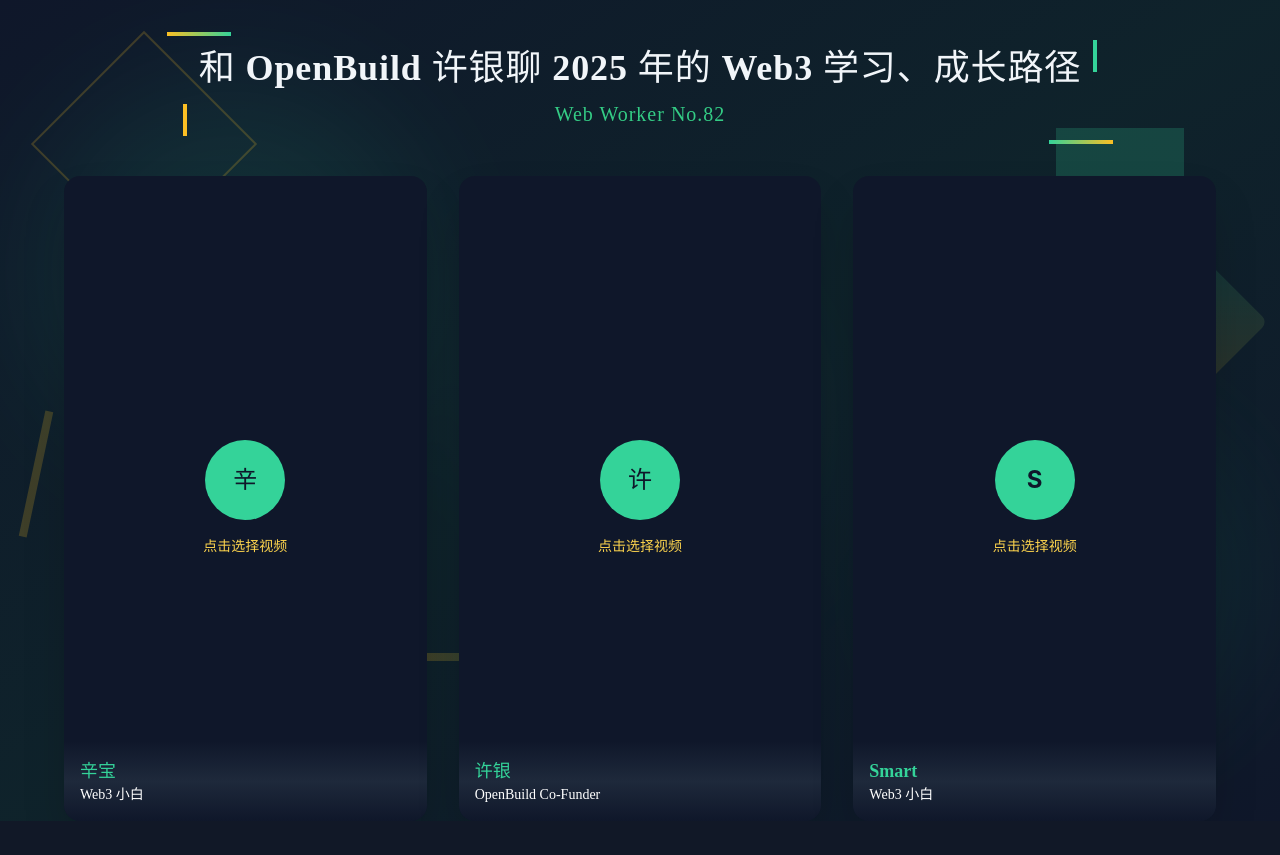
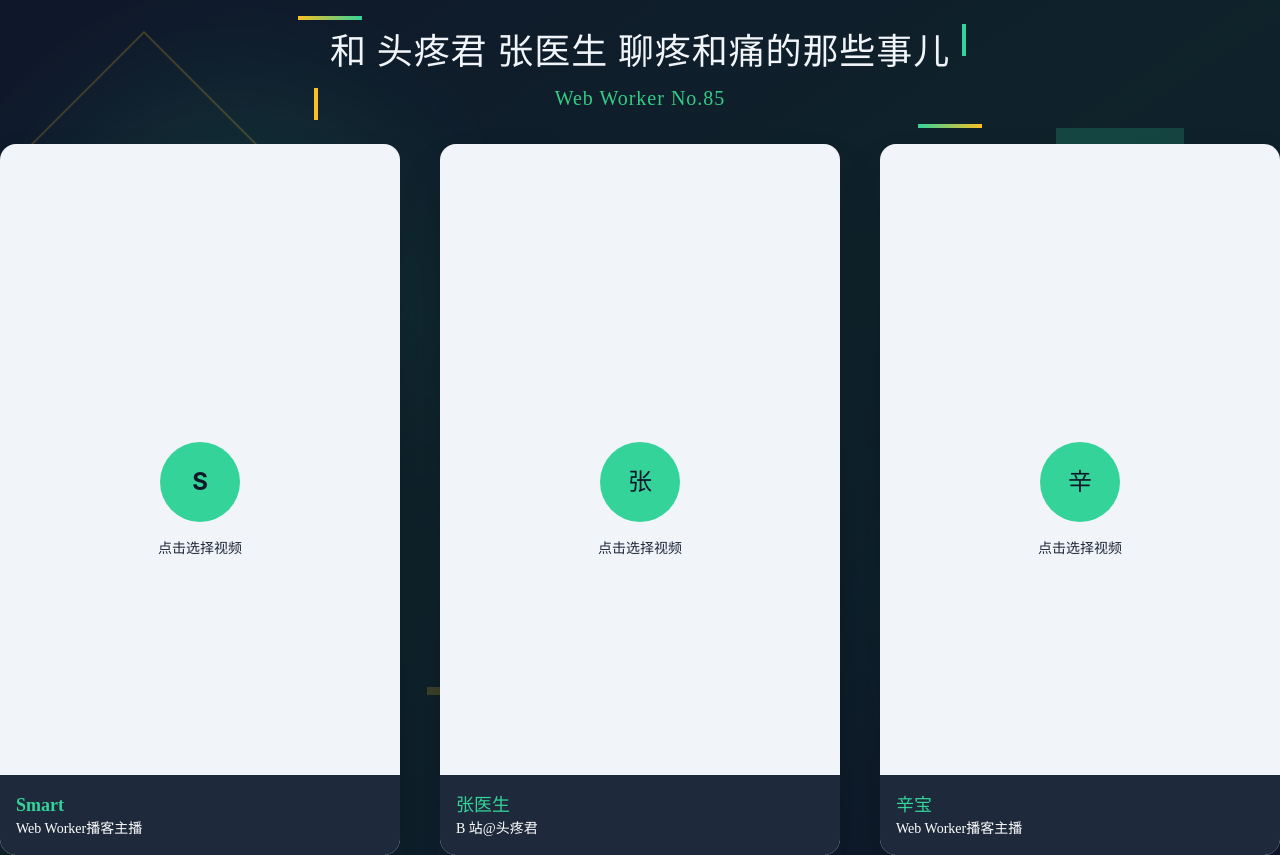
Before and after one commit to Otto-J/podcast_template, a React (Vite) app: page / in a window 1280 px wide. Before the commit the page ends 821 px from the top, so only its background shows below. Built offline with nearby package versions, Linux system fonts and the light colour scheme; a web font is replaced by a local one.

Commit message:
feat: 更新播客信息和优化模板样式
- 更新播客标题和节目名称
- 修改嘉宾信息及描述
- 调整视频展示区域的样式和间距
- 优化输入框的可访问性，添加aria-label属性
- 移除不必要的插件配置

```diff
--- a/public/data.json
+++ b/public/data.json
@@ -1,26 +1,26 @@
 {
   "podcastInfo": {
-    "title": "和 OpenBuild 许银聊 2025 年的 Web3 学习、成长路径",
-    "showName": "Web Worker No.82"
+    "title": "和 头疼君 张医生 聊疼和痛的那些事儿",
+    "showName": "Web Worker No.85"
   },
   "guests": [
+    {
+      "id": "smart",
+      "name": "Smart",
+      "role": "主播",
+      "description": "Web Worker播客主播"
+    },
+    {
+      "id": "xuyin",
+      "name": "张医生",
+      "role": "嘉宾",
+      "description": "B 站@头疼君"
+    },
     {
       "id": "xinbao",
       "name": "辛宝",
       "role": "主播",
-      "description": "Web3 小白"
-    },
-    {
-      "id": "xuyin",
-      "name": "许银",
-      "role": "嘉宾",
-      "description": "OpenBuild Co-Funder"
-    },
-    {
-      "id": "smart",
-      "name": "Smart",
-      "role": "主播",
-      "description": "Web3 小白"
+      "description": "Web Worker播客主播"
     }
   ]
 }
--- a/src/components/PodcastTemplate.tsx
+++ b/src/components/PodcastTemplate.tsx
@@ -15,7 +15,6 @@ interface VideoState {
 const PodcastTemplate: React.FC<PodcastTemplateProps> = ({ data }) => {
   const [pageData, setPageData] = useState<PageData>(data || initialData);
   const [isLoading, setIsLoading] = useState(!data);
-  const { podcastInfo, guests } = pageData;
 
   // 加载数据
   useEffect(() => {
@@ -190,7 +189,7 @@ const PodcastTemplate: React.FC<PodcastTemplateProps> = ({ data }) => {
       </div>
 
       {/* 现代艺术风格标题区域 */}
-      <div className="relative z-10 text-center py-12">
+      <div className="relative z-10 text-center py-8">
         <div className="relative inline-block">
           {/* 装饰性线条框架 */}
           <div className="absolute -top-4 -left-8 w-16 h-1 bg-gradient-to-r from-amber-400 to-emerald-400"></div>
@@ -206,7 +205,7 @@ const PodcastTemplate: React.FC<PodcastTemplateProps> = ({ data }) => {
       </div>
 
       {/* 视频展示区域 - 三列布局 */}
-      <div className="grid grid-cols-3 gap-8 max-w-6xl mx-auto relative z-10">
+      <div className="grid grid-cols-3 gap-10 max-w-[1550px] mx-auto relative z-10">
         {pageData.guests.map((guest, index) => (
           <div key={guest.id} className="relative group">
             {/* 隐藏的文件输入 */}
@@ -216,10 +215,11 @@ const PodcastTemplate: React.FC<PodcastTemplateProps> = ({ data }) => {
               accept="video/mp4,video/webm,video/ogg"
               onChange={(e) => handleVideoSelect(index, e)}
               className="hidden"
+              aria-label="选择视频文件"
             />
 
             <div
-              className="w-full aspect-[9/16] bg-slate-900 rounded-2xl border-3 border-emerald-400 overflow-hidden shadow-2xl relative cursor-pointer hover:border-amber-400 transition-colors duration-300"
+              className="w-full aspect-[9/16] bg-slate-100 rounded-2xl border-3 border-emerald-400 overflow-hidden shadow-2xl relative cursor-pointer hover:border-amber-400 transition-colors duration-300"
               onClick={() => handleVideoClick(index)}
             >
               {/* 艺术装饰边框 */}
@@ -243,13 +243,13 @@ const PodcastTemplate: React.FC<PodcastTemplateProps> = ({ data }) => {
                         {guest.name.charAt(0)}
                       </span>
                     </div>
-                    <p className="text-amber-300 text-sm">点击选择视频</p>
+                    <p className="text-slate-800 text-sm">点击选择视频</p>
                   </div>
                 </div>
               )}
 
               {/* 现代风格人物信息 */}
-              <div className="absolute bottom-0 left-0 right-0 bg-gradient-to-t from-slate-900 via-slate-800 to-transparent text-slate-100 p-4">
+              <div className="absolute bottom-0 left-0 right-0 bg-slate-800 text-slate-100 p-4">
                 <div className="text-lg font-bold text-emerald-400" style={{fontFamily: 'DingTalk-JinBuTi, serif'}}>{guest.name}</div>
                 <div className="text-sm font-light text-white" style={{fontFamily: 'DingTalk-JinBuTi, serif'}}>{guest.description}</div>
               </div>
@@ -328,6 +328,7 @@ const PodcastTemplate: React.FC<PodcastTemplateProps> = ({ data }) => {
               <button
                 onClick={closeEditModal}
                 className="text-slate-400 hover:text-slate-100 transition-colors"
+                aria-label="关闭编辑模态框"
               >
                 <X className="w-6 h-6" />
               </button>
@@ -337,10 +338,11 @@ const PodcastTemplate: React.FC<PodcastTemplateProps> = ({ data }) => {
             <div className="p-6 space-y-6">
               {/* 播客标题 */}
               <div>
-                <label className="block text-sm font-medium text-slate-300 mb-2">
+                <label htmlFor="podcast-title" className="block text-sm font-medium text-slate-300 mb-2">
                   播客标题
                 </label>
                 <input
+                  id="podcast-title"
                   type="text"
                   value={editData.podcastInfo.title}
                   onChange={(e) => handleInputChange('title', e.target.value)}
@@ -351,10 +353,11 @@ const PodcastTemplate: React.FC<PodcastTemplateProps> = ({ data }) => {
 
               {/* 节目名称 */}
               <div>
-                <label className="block text-sm font-medium text-slate-300 mb-2">
+                <label htmlFor="show-name" className="block text-sm font-medium text-slate-300 mb-2">
                   节目名称
                 </label>
                 <input
+                  id="show-name"
                   type="text"
                   value={editData.podcastInfo.showName}
                   onChange={(e) => handleInputChange('showName', e.target.value)}
@@ -374,10 +377,11 @@ const PodcastTemplate: React.FC<PodcastTemplateProps> = ({ data }) => {
                       嘉宾 {index + 1}
                     </h4>
                     <div>
-                      <label className="block text-sm font-medium text-slate-300 mb-1">
+                      <label htmlFor={`guest-name-${index}`} className="block text-sm font-medium text-slate-300 mb-1">
                         姓名
                       </label>
                       <input
+                        id={`guest-name-${index}`}
                         type="text"
                         value={guest.name}
                         onChange={(e) => handleInputChange('name', e.target.value, index)}
@@ -386,10 +390,11 @@ const PodcastTemplate: React.FC<PodcastTemplateProps> = ({ data }) => {
                       />
                     </div>
                     <div>
-                      <label className="block text-sm font-medium text-slate-300 mb-1">
+                      <label htmlFor={`guest-description-${index}`} className="block text-sm font-medium text-slate-300 mb-1">
                         介绍（包含职位和个人简介）
                       </label>
                       <textarea
+                        id={`guest-description-${index}`}
                         value={guest.description}
                         onChange={(e) => handleInputChange('description', e.target.value, index)}
                         rows={4}
--- a/src/data/index.ts
+++ b/src/data/index.ts
@@ -19,7 +19,7 @@ export const loadInitialData = async (): Promise<PageData> => {
       guests: [
         {
           id: "xinbao",
-          name: "辛宝",
+          name: "辛宝2",
           role: "主播",
           description: "Web3 小白"
         },
--- a/vite.config.ts
+++ b/vite.config.ts
@@ -10,9 +10,9 @@ export default defineConfig({
   plugins: [
     react({
       babel: {
-        plugins: [
-          'react-dev-locator',
-        ],
+        // plugins: [
+        //   'react-dev-locator',
+        // ],
       },
     }),
     tsconfigPaths()
```
Also changed, not shown: 1 other file (tests, documents, lock files or other folders).
